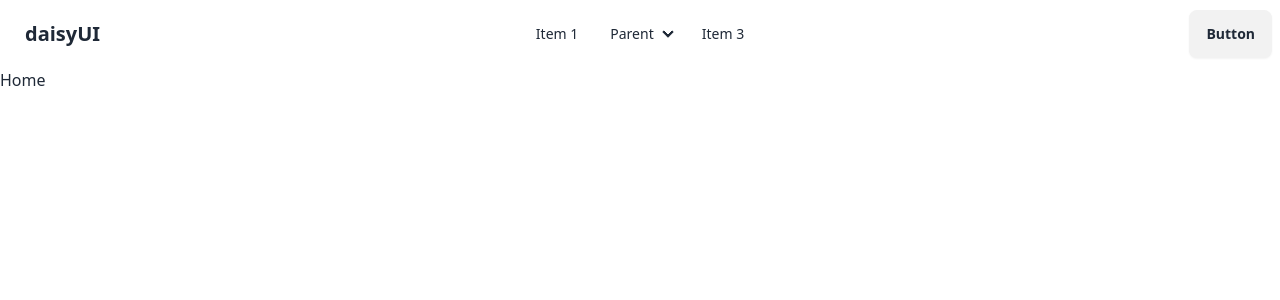
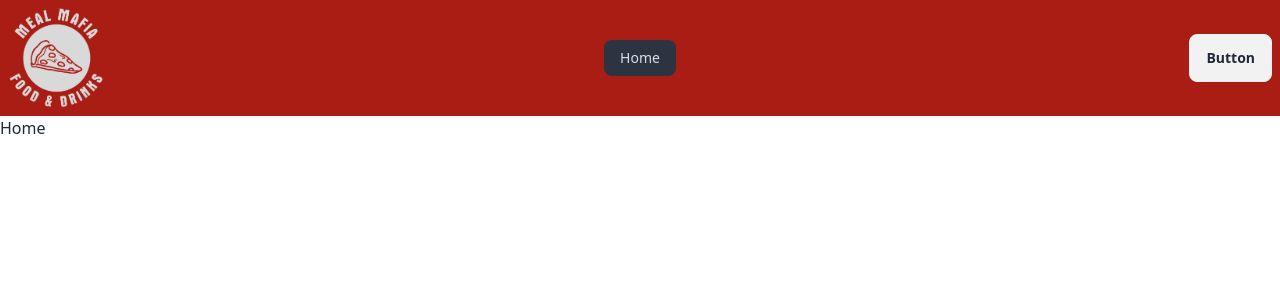
Before and after one commit to MASHRAFI47/meal-mafia-client, a React (Vite) app: page / in a window 1280 px wide. Shown: the top 300 px of the page. Built offline with nearby package versions, Linux system fonts and the light colour scheme.

Commit message:
logo and header colors added

```diff
--- a/package.json
+++ b/package.json
@@ -10,6 +10,7 @@
     "preview": "vite preview"
   },
   "dependencies": {
+    "firebase": "^10.13.0",
     "react": "^18.3.1",
     "react-dom": "^18.3.1",
     "react-router-dom": "^6.26.1"
--- a/src/components/Header/Header.jsx
+++ b/src/components/Header/Header.jsx
@@ -1,8 +1,14 @@
+import { Link, NavLink } from 'react-router-dom'
+import Logo from '../../assets/images/logo.png'
 
 const Header = () => {
+    const links = <>
+        <li><NavLink to={'/'}>Home</NavLink></li>
+    </>
+
     return (
-        <div>
-            <div className="navbar bg-base-100">
+        <div className="bg-[#AA1D15]">
+            <div className="navbar container mx-auto">
                 <div className="navbar-start">
                     <div className="dropdown">
                         <div tabIndex={0} role="button" className="btn btn-ghost lg:hidden">
@@ -22,32 +28,17 @@ const Header = () => {
                         <ul
                             tabIndex={0}
                             className="menu menu-sm dropdown-content bg-base-100 rounded-box z-[1] mt-3 w-52 p-2 shadow">
-                            <li><a>Item 1</a></li>
-                            <li>
-                                <a>Parent</a>
-                                <ul className="p-2">
-                                    <li><a>Submenu 1</a></li>
-                                    <li><a>Submenu 2</a></li>
-                                </ul>
-                            </li>
-                            <li><a>Item 3</a></li>
+                            {links}
                         </ul>
                     </div>
-                    <a className="btn btn-ghost text-xl">daisyUI</a>
+
+                    <Link to={'/'}>
+                        <img src={Logo} className='w-24' alt="" />
+                    </Link>
                 </div>
                 <div className="navbar-center hidden lg:flex">
                     <ul className="menu menu-horizontal px-1">
-                        <li><a>Item 1</a></li>
-                        <li>
-                            <details>
-                                <summary>Parent</summary>
-                                <ul className="p-2">
-                                    <li><a>Submenu 1</a></li>
-                                    <li><a>Submenu 2</a></li>
-                                </ul>
-                            </details>
-                        </li>
-                        <li><a>Item 3</a></li>
+                        {links}
                     </ul>
                 </div>
                 <div className="navbar-end">
```
Also changed, not shown: src/assets/images/logo.png (added), 1 other file (tests, documents, lock files or other folders).
